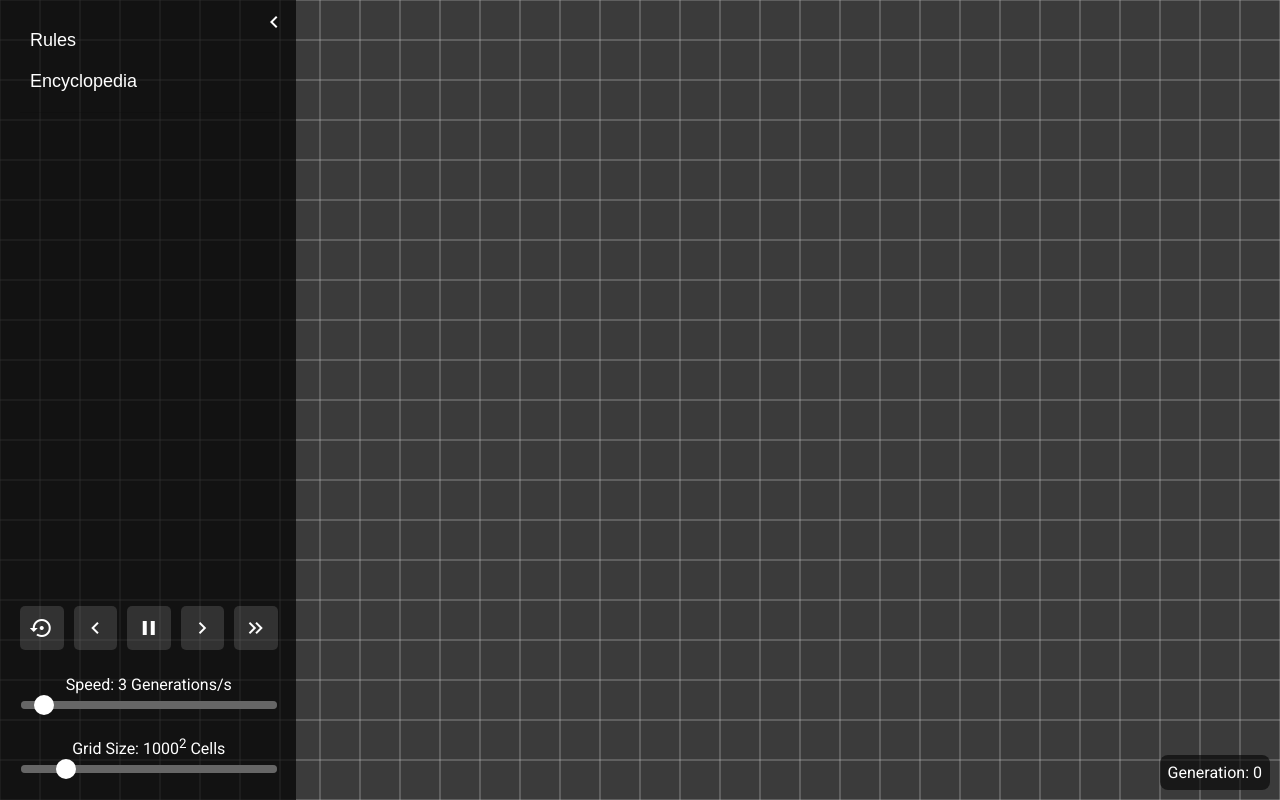
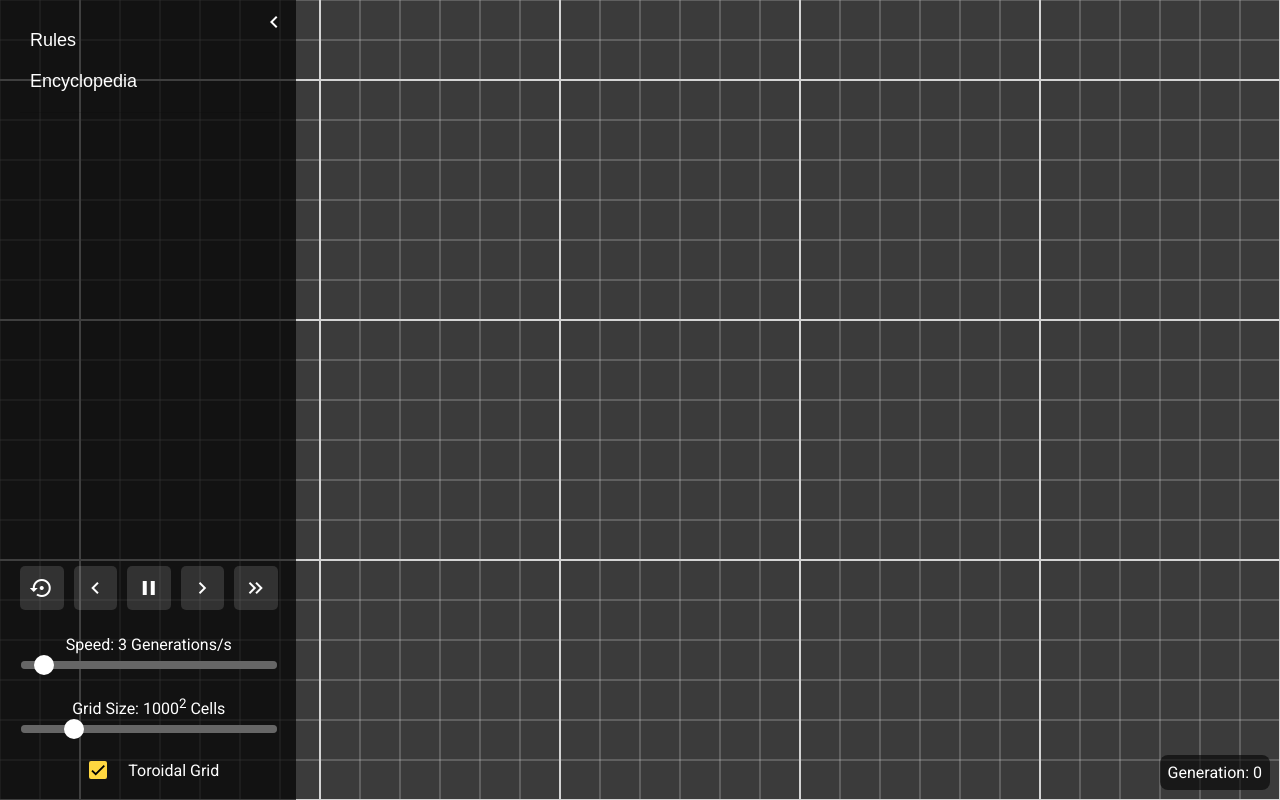
Before and after one commit to LeonGoergen/GameOfLife, an Angular app: page / in a window 1280 px wide. Built offline with nearby package versions, Linux system fonts and the light colour scheme.

Commit message:
added wrapping grid

```diff
--- a/src/app/app.constants.ts
+++ b/src/app/app.constants.ts
@@ -3,7 +3,7 @@ export const GRID_CONSTANTS = {
   CANVAS_HEIGHT: window.outerHeight,
   INIT_GRID_SIZE: 40_000,
   MAX_GRID_SIZE: 200_000,
-  MIN_GRID_SIZE: 12_000,
+  MIN_GRID_SIZE: 4_000,
   CELL_SIZE: 40,
   MIN_ZOOM_LEVEL: 0.1,
   MAX_ZOOM_LEVEL: 2.0,
--- a/src/app/app.module.ts
+++ b/src/app/app.module.ts
@@ -13,6 +13,7 @@ import { BrowserAnimationsModule } from '@angular/platform-browser/animations';
 import { RulesComponent } from './game-overview/sidebar/rules/rules.component';
 import { MatDialogModule } from '@angular/material/dialog';
 import {NgOptimizedImage} from "@angular/common";
+import {MatCheckboxModule} from "@angular/material/checkbox";
 
 @NgModule({
   declarations: [
@@ -31,6 +32,7 @@ import {NgOptimizedImage} from "@angular/common";
     BrowserAnimationsModule,
     MatDialogModule,
     NgOptimizedImage,
+    MatCheckboxModule,
   ],
   providers: [],
   bootstrap: [AppComponent]
--- a/src/app/game-overview/grid/cell/cell.model.ts
+++ b/src/app/game-overview/grid/cell/cell.model.ts
@@ -27,4 +27,17 @@ export class Cell {
       br: { x: this.x + GRID_CONSTANTS.CELL_SIZE, y: this.y + GRID_CONSTANTS.CELL_SIZE },
     };
   }
+
+  getToroidalNeighbors(gridSize: number) {
+    return {
+      tl: { x: (this.x - GRID_CONSTANTS.CELL_SIZE + gridSize) % gridSize, y: (this.y - GRID_CONSTANTS.CELL_SIZE + gridSize) % gridSize },
+      t: { x: this.x, y: (this.y - GRID_CONSTANTS.CELL_SIZE + gridSize) % gridSize },
+      tr: { x: (this.x + GRID_CONSTANTS.CELL_SIZE) % gridSize, y: (this.y - GRID_CONSTANTS.CELL_SIZE + gridSize) % gridSize },
+      l: { x: (this.x - GRID_CONSTANTS.CELL_SIZE + gridSize) % gridSize, y: this.y },
+      r: { x: (this.x + GRID_CONSTANTS.CELL_SIZE) % gridSize, y: this.y },
+      bl: { x: (this.x - GRID_CONSTANTS.CELL_SIZE + gridSize) % gridSize, y: (this.y + GRID_CONSTANTS.CELL_SIZE) % gridSize },
+      b: { x: this.x, y: (this.y + GRID_CONSTANTS.CELL_SIZE) % gridSize },
+      br: { x: (this.x + GRID_CONSTANTS.CELL_SIZE) % gridSize, y: (this.y + GRID_CONSTANTS.CELL_SIZE) % gridSize },
+    };
+  }
 }
--- a/src/app/game-overview/grid/grid.component.ts
+++ b/src/app/game-overview/grid/grid.component.ts
@@ -21,6 +21,7 @@ export class GridComponent implements OnInit, AfterViewInit, OnDestroy {
 
   private gridSize!: number;
   private userGridSize: number = GRID_CONSTANTS.INIT_GRID_SIZE;
+  private isToroidal: boolean = true;
 
   private cells: Map<string, Cell> = new Map();
   private cellsToCheck: Set<string> = new Set();
@@ -46,6 +47,7 @@ export class GridComponent implements OnInit, AfterViewInit, OnDestroy {
       this.gameService.lastGeneration$.subscribe(() => this.onLastGeneration()),
       this.gameService.reset$.subscribe(() => this.initGrid()),
       this.gameService.gridSize$.subscribe((size: number) => this.userGridSize = size),
+      this.gameService.toroidalGrid$.subscribe((isToroidal: boolean) => this.isToroidal = isToroidal),
   )};
 
   ngAfterViewInit(): void {
@@ -95,7 +97,7 @@ export class GridComponent implements OnInit, AfterViewInit, OnDestroy {
     const gridSpacing = this.getGridSpacing();
 
     for (let y = 0, i = 0; y <= this.gridSize; y += GRID_CONSTANTS.CELL_SIZE * gridSpacing, i += gridSpacing) {
-      this.gridCtx.lineWidth = (i % 60 === 0) ? 2 : 0.5;
+      this.gridCtx.lineWidth = (i % 6 === 0) ? 2 : 0.5;
       this.gridCtx.beginPath();
       this.gridCtx.moveTo(0, y);
       this.gridCtx.lineTo(this.gridSize, y);
@@ -103,7 +105,7 @@ export class GridComponent implements OnInit, AfterViewInit, OnDestroy {
     }
 
     for (let x = 0, i = 0; x <= this.gridSize; x += GRID_CONSTANTS.CELL_SIZE * gridSpacing, i += gridSpacing) {
-      this.gridCtx.lineWidth = (i % 60 === 0) ? 2 : 0.5;
+      this.gridCtx.lineWidth = (i % 6 === 0) ? 2 : 0.5;
       this.gridCtx.beginPath();
       this.gridCtx.moveTo(x, 0);
       this.gridCtx.lineTo(x, this.gridSize);
@@ -280,45 +282,42 @@ export class GridComponent implements OnInit, AfterViewInit, OnDestroy {
     if (this.cellsToCheck.size > 0) { this.generationCount += 1; }
   }
 
+  private getNeighborKeys(cell: Cell): string[] {
+    const neighbors = this.isToroidal ? cell.getToroidalNeighbors(this.gridSize) : cell.neighbors;
+    return Object.values(neighbors).map(neighbor => `${neighbor.x},${neighbor.y}`);
+  }
+
   private getAllCellsToCheck(): Set<string> {
     const allCellsToCheck = new Set<string>();
     this.cellsToCheck.forEach(key => {
       allCellsToCheck.add(key);
       const cell = this.cells.get(key);
-      if (!cell) {return;}
-      Object.values(cell.neighbors).forEach(neighbor => {
-        const neighborKey = `${neighbor.x},${neighbor.y}`;
-        allCellsToCheck.add(neighborKey);
-      });
+      if (cell) {
+        this.getNeighborKeys(cell).forEach(neighborKey => allCellsToCheck.add(neighborKey));
+      }
     });
     return allCellsToCheck;
   }
 
   private determineNewCellState(key: string, cellsToUpdate: Map<string, boolean>): void {
     const cell = this.cells.get(key);
-    if (!cell) {return;}
+    if (!cell) { return; }
 
-    let aliveNeighbors = 0;
-    Object.values(cell.neighbors).forEach(neighbor => {
-      const neighborKey = `${neighbor.x},${neighbor.y}`;
-      if (this.cells.get(neighborKey)?.alive) { aliveNeighbors += 1; }
-    });
+    const aliveNeighbors = this.getNeighborKeys(cell)
+      .reduce((count, neighborKey) => count + (this.cells.get(neighborKey)?.alive ? 1 : 0), 0);
 
-    const alive = cell.alive;
-    if (alive && (aliveNeighbors < 2 || aliveNeighbors > 3)) { cellsToUpdate.set(key, false); }
-    else if (!alive && aliveNeighbors === 3) { cellsToUpdate.set(key, true); }
+    const shouldUpdate = cell.alive ? (aliveNeighbors < 2 || aliveNeighbors > 3) : (aliveNeighbors === 3);
+    if (shouldUpdate) { cellsToUpdate.set(key, !cell.alive); }
   }
 
   private updateCellsAndNewCellsToCheck(cellsToUpdate: Map<string, boolean>, newCellsToCheck: Set<string>): void {
     cellsToUpdate.forEach((newState, key) => {
       const cell = this.cells.get(key);
       if (!cell) { return; }
+
       cell.alive = newState;
       newCellsToCheck.add(key);
-      Object.values(cell.neighbors).forEach(neighbor => {
-        const neighborKey = `${neighbor.x},${neighbor.y}`;
-        newCellsToCheck.add(neighborKey);
-      });
+      this.getNeighborKeys(cell).forEach(neighborKey => newCellsToCheck.add(neighborKey));
     });
   }
 
@@ -330,12 +329,10 @@ export class GridComponent implements OnInit, AfterViewInit, OnDestroy {
     lastGenerationDeltas.forEach((newState, key) => {
       const cell = this.cells.get(key);
       if (!cell) { return; }
+
       cell.alive = !newState;
       this.cellsToCheck.add(key);
-      Object.values(cell.neighbors).forEach(neighbor => {
-        const neighborKey = `${neighbor.x},${neighbor.y}`;
-        this.cellsToCheck.add(neighborKey);
-      });
+      this.getNeighborKeys(cell).forEach(neighborKey => this.cellsToCheck.add(neighborKey));
     });
 
     requestAnimationFrame(() => { this.drawCells(); });
--- a/src/app/game-overview/services/game.service.ts
+++ b/src/app/game-overview/services/game.service.ts
@@ -12,11 +12,13 @@ export class GameService {
   private lastGenerationSubject = new Subject<void>();
   private resetSubject = new Subject<void>();
   private gridSizeSubject = new Subject<number>();
+  private toroidalGridSubject = new Subject<boolean>();
 
   nextGeneration$ = this.nextGenerationSubject.asObservable();
   lastGeneration$ = this.lastGenerationSubject.asObservable();
   reset$ = this.resetSubject.asObservable();
   gridSize$ = this.gridSizeSubject.asObservable();
+  toroidalGrid$ = this.toroidalGridSubject.asObservable();
 
   constructor() {}
 
@@ -55,4 +57,8 @@ export class GameService {
   updateGridSize(size: number): void {
     this.gridSizeSubject.next(size);
   }
+
+  updateToroidalGrid(value: boolean): void {
+    this.toroidalGridSubject.next(value);
+  }
 }
--- a/src/app/game-overview/sidebar/game-controls/game-controls.component.css
+++ b/src/app/game-overview/sidebar/game-controls/game-controls.component.css
@@ -83,10 +83,21 @@
   border-radius: 5px;
 }
 
-.mat-divider {
-  margin-top: 20px;
-  width: 120%;
-  background-color: white;
+.checkbox-control-group {
+  display: flex;
+  align-items: center;
+  gap: 10px;
+  color: white;
+}
+
+.checkbox-control-group mat-checkbox {
+  margin: 0;
+}
+
+.checkbox-control-group label {
+  margin: 0;
+  font-size: 16px; /* Adjust based on your preference */
+  cursor: pointer;
 }
 
 mat-icon {
--- a/src/app/game-overview/sidebar/game-controls/game-controls.component.html
+++ b/src/app/game-overview/sidebar/game-controls/game-controls.component.html
@@ -40,5 +40,9 @@
     <input title="*Changes apply on grid reset*" id="maxGridSize" type="range" [(ngModel)]="userMaxGridSize" [max]="maxGridSize" [min]="minGridSize" (change)="setUserMaxGridSize(userMaxGridSize)"/>
   </div>
 
-  <div class="flex-spacer"></div>
+  <!-- Toroidal Grid Control -->
+  <div class="checkbox-control-group">
+    <mat-checkbox color="accent" [(ngModel)]="toroidalGrid" (change)="setToroidalGrid(toroidalGrid)"></mat-checkbox>
+    <label>Toroidal Grid</label>
+  </div>
 </div>
--- a/src/app/game-overview/sidebar/game-controls/game-controls.component.ts
+++ b/src/app/game-overview/sidebar/game-controls/game-controls.component.ts
@@ -9,6 +9,7 @@ import {CONTROLS_CONSTANTS, GRID_CONSTANTS} from "../../../app.constants";
 })
 export class GameControlsComponent {
   generationsPerSecond: number = 3.0;
+  toroidalGrid: boolean = true;
   maxGenerationsPerSecond: number = CONTROLS_CONSTANTS.MAX_GEN_PER_SECOND;
   minGenerationsPerSecond: number = CONTROLS_CONSTANTS.MIN_GEN_PER_SECOND;
 
@@ -46,4 +47,9 @@ export class GameControlsComponent {
     this.userMaxGridSize = value;
     this.gameService.updateGridSize(value * GRID_CONSTANTS.CELL_SIZE);
   }
+
+  setToroidalGrid(value: boolean): void {
+    this.toroidalGrid = value;
+    this.gameService.updateToroidalGrid(value);
+  }
 }
```
